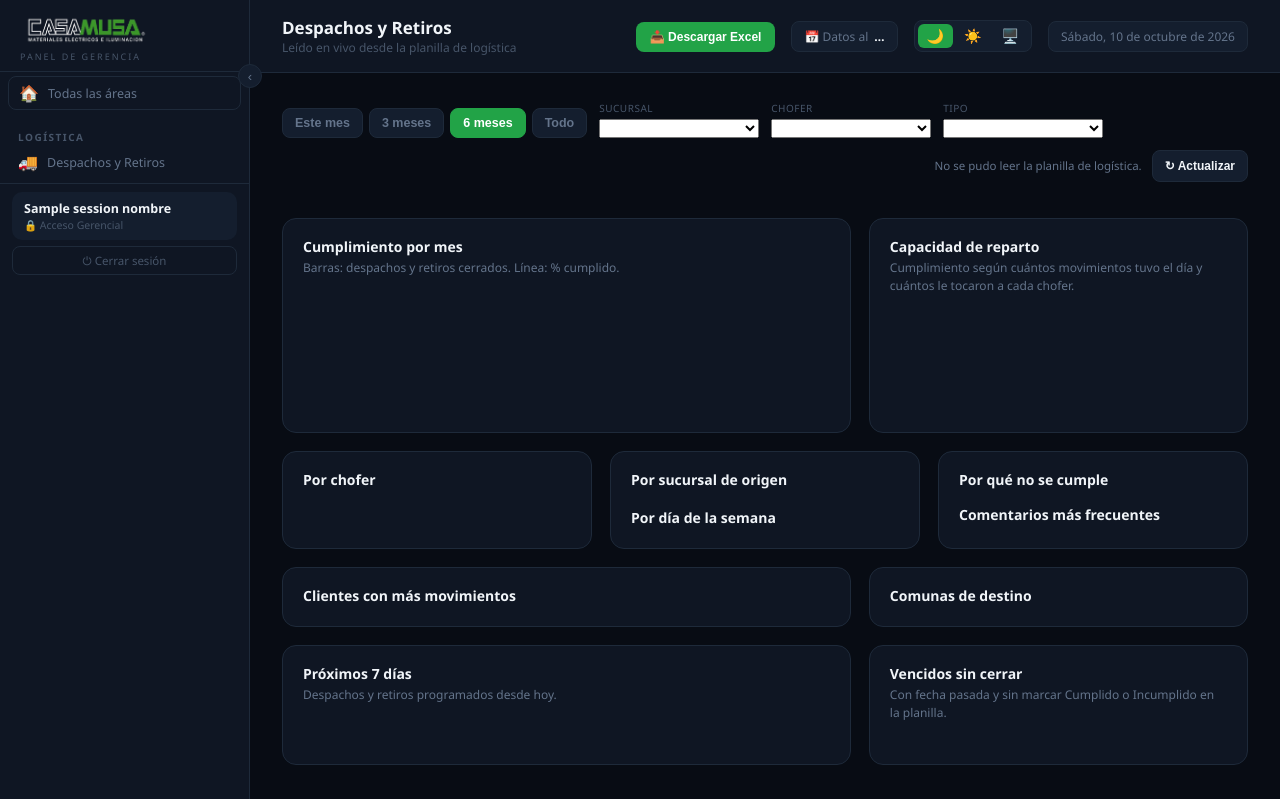
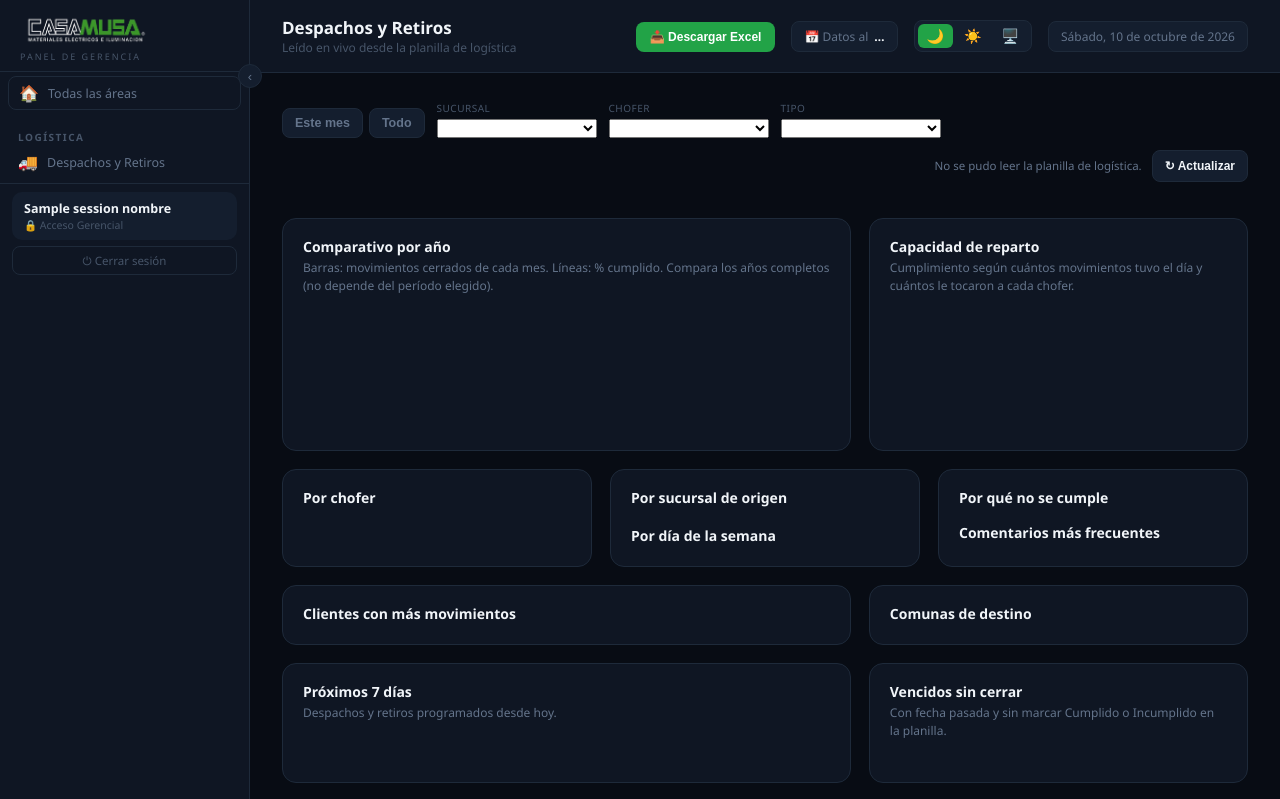
Before and after one commit to dsj874-bot/dashboard-casamusa, a Flask app: template templates/logistica.html in a window 1280 px wide. Shown: the top 799 px of the page. Run offline with Flask 3, Linux system fonts and the light colour scheme; the template is opened without the code that fills it: most values are stand-ins (such as "Sample title", 1, 10 or a date in 2020); lists and menus that the app fills with data are empty; parts of the project's set-up code (start-up, migrations or seed data) failed here and were passed over; some libraries are stand-ins or nearby versions.

Commit message:
Logistica: comparativo por año (ene-dic) y periodo por año
El grafico compara los años completos mes a mes (barras de movimientos y
lineas de % cumplido por año); el periodo se elige por año (por defecto
el actual), ademas de Este mes y Todo.

Co-Authored-By: Claude Opus 5.5 <noreply@anthropic.com>

```diff
--- a/data_loader_logistica.py
+++ b/data_loader_logistica.py
@@ -102,6 +102,28 @@ def get_panel_logistica(desde=None, hasta=None, sucursal=None, chofer=None, tipo
         "max_fecha": df["fecha"].max().date().isoformat() if len(df) else None,
     }
 
+    opciones["anos"] = sorted({int(a) for a in df["fecha"].dt.year.dropna().unique()}, reverse=True)
+
+    # Comparativo por año (enero a diciembre): respeta sucursal/chofer/tipo
+    # pero no el periodo, para comparar siempre los años completos.
+    base = df
+    if sucursal:
+        base = base[base["sucursal"].isin(sucursal)]
+    if chofer:
+        base = base[base["chofer"].isin(chofer)]
+    if tipo:
+        base = base[base["tipo"].isin(tipo)]
+    bc = base[base["cumplimiento"].isin(["Cumplido", "Incumplido"])]
+    por_ano = {}
+    for (a, m), g in bc.groupby([bc["fecha"].dt.year, bc["fecha"].dt.month]):
+        ok = int(g["cumplimiento"].eq("Cumplido").sum())
+        por_ano.setdefault(int(a), {})[int(m)] = {"total": int(len(g)), "ok": ok, "pct": _pct(ok, len(g))}
+    anual = []
+    for a in sorted(por_ano):
+        tot = sum(x["total"] for x in por_ano[a].values())
+        ok = sum(x["ok"] for x in por_ano[a].values())
+        anual.append({"ano": a, "meses": [por_ano[a].get(m) for m in range(1, 13)], "total": tot, "pct": _pct(ok, tot)})
+
     if desde:
         df = df[df["fecha"] >= pd.Timestamp(desde)]
     if hasta:
@@ -200,6 +222,8 @@ def get_panel_logistica(desde=None, hasta=None, sucursal=None, chofer=None, tipo
             "proximos_7d": int(len(proximos)),
         },
         "mensual": mensual,
+        "anual": anual,
+        "meses_nombre": [MESES_ES[m] for m in range(1, 13)],
         "capacidad": capacidad,
         "por_chofer_dia": por_chofer_dia,
         "choferes": agrupar("chofer"),
--- a/templates/logistica.html
+++ b/templates/logistica.html
@@ -74,8 +74,7 @@
 <div class="lg-barra">
   <div class="lg-rangos" id="rangos" role="group" aria-label="Período">
     <button type="button" class="lg-rango" data-r="mes">Este mes</button>
-    <button type="button" class="lg-rango" data-r="3">3 meses</button>
-    <button type="button" class="lg-rango activo" data-r="6">6 meses</button>
+    <span id="rangos-anos" style="display:contents"></span>
     <button type="button" class="lg-rango" data-r="todo">Todo</button>
   </div>
   <div class="lg-filtro"><label for="f-sucursal">Sucursal</label><select id="f-sucursal"></select></div>
@@ -91,8 +90,8 @@
 
 <div class="lg-grid">
   <div class="lg-card">
-    <div class="lg-card-titulo">Cumplimiento por mes</div>
-    <div class="lg-card-sub">Barras: despachos y retiros cerrados. Línea: % cumplido.</div>
+    <div class="lg-card-titulo">Comparativo por año</div>
+    <div class="lg-card-sub">Barras: movimientos cerrados de cada mes. Líneas: % cumplido. Compara los años completos (no depende del período elegido).</div>
     <canvas id="chart-mensual" height="120"></canvas>
   </div>
   <div class="lg-card">
@@ -161,14 +160,13 @@ const fmtP = v => v == null ? '—' : Number(v).toLocaleString('es-CL', { minimu
 const tono = v => v == null ? '' : v >= 95 ? 'alto' : v >= 90 ? 'medio' : 'bajo';
 const fmtF = iso => iso ? iso.split('-').reverse().join('-') : '—';
 const css = v => getComputedStyle(document.documentElement).getPropertyValue(v).trim();
-let rango = '6', filtrosListos = false, chart = null;
+let rango = String(new Date().getFullYear()), filtrosListos = false, chart = null;
 
 function fechasRango() {
   const hoy = new Date(); const iso = d => d.toISOString().slice(0, 10);
   if (rango === 'todo') return {};
   if (rango === 'mes') return { desde: iso(new Date(hoy.getFullYear(), hoy.getMonth(), 1)) };
-  const d = new Date(hoy.getFullYear(), hoy.getMonth() - (Number(rango) - 1), 1);
-  return { desde: iso(d) };
+  return { desde: rango + '-01-01', hasta: rango + '-12-31' };   // un año completo
 }
 
 function qs(forzar) {
@@ -201,6 +199,10 @@ async function cargar(forzar) {
         sel.innerHTML = vals.map(([v, t]) => `<option value="${esc(v)}">${esc(t)}</option>`).join('');
         initMultiSelect(sel); sel.addEventListener('change', () => cargar());
       });
+      // Botones de año, del mas reciente al mas antiguo
+      document.getElementById('rangos-anos').innerHTML = d.opciones.anos.map(a =>
+        `<button type="button" class="lg-rango${String(a) === rango ? ' activo' : ''}" data-r="${a}">${a}</button>`).join('');
+      enlazarRangos();
       filtrosListos = true;
     }
     document.getElementById('leido').innerHTML = `Planilla leída ${d.leido_en}<br>${fmtN(d.total_planilla)} registros · ${fmtF(d.opciones.min_fecha)} al ${fmtF(d.opciones.max_fecha)}`;
@@ -219,23 +221,27 @@ function pintar(d) {
     <div class="lg-kpi"><div class="lg-kpi-label">Incumplidos</div><div class="lg-kpi-valor ${k.incumplidos ? 'bajo' : ''}">${fmtN(k.incumplidos)}</div><div class="lg-kpi-sub">promedio ${fmtN(k.promedio_diario)} movimientos por día</div></div>
     <div class="lg-kpi"><div class="lg-kpi-label">Próximos 7 días</div><div class="lg-kpi-valor">${fmtN(k.proximos_7d)}</div><div class="lg-kpi-sub">${k.vencidos ? `<span class="t-bajo">${fmtN(k.vencidos)} vencidos sin cerrar</span>` : 'sin vencidos pendientes'}</div></div>`;
 
-  // Grafico mensual
+  // Comparativo por año: el año mas reciente en verde y linea solida
   if (chart) chart.destroy();
+  const colores = [css('--accent'), css('--blue'), css('--muted2')];
+  const anos = [...d.anual].reverse();
+  const datasets = [];
+  anos.forEach((a, i) => {
+    const c = colores[i] || css('--muted');
+    datasets.push({ type: 'bar', label: 'Movimientos ' + a.ano, data: a.meses.map(m => m ? m.total : null),
+      backgroundColor: c, yAxisID: 'y', borderRadius: 3, order: 2 });
+    datasets.push({ type: 'line', label: '% cumplido ' + a.ano + ' (' + fmtP(a.pct) + ')', data: a.meses.map(m => m ? m.pct : null),
+      borderColor: i ? css('--muted2') : css('--amber'), backgroundColor: i ? css('--muted2') : css('--amber'),
+      borderDash: i ? [5, 4] : [], yAxisID: 'y2', tension: .25, pointRadius: 3, order: 1 });
+  });
   chart = new Chart(document.getElementById('chart-mensual'), {
-    data: {
-      labels: d.mensual.map(m => m.mes),
-      datasets: [
-        { type: 'bar', label: 'Despachos', data: d.mensual.map(m => m.despachos), backgroundColor: css('--accent'), stack: 's', yAxisID: 'y', borderRadius: 3 },
-        { type: 'bar', label: 'Retiros', data: d.mensual.map(m => m.retiros), backgroundColor: css('--blue'), stack: 's', yAxisID: 'y', borderRadius: 3 },
-        { type: 'line', label: '% cumplido', data: d.mensual.map(m => m.pct), borderColor: css('--amber'), backgroundColor: css('--amber'), yAxisID: 'y2', tension: .25, pointRadius: 3 },
-      ],
-    },
+    data: { labels: d.meses_nombre, datasets },
     options: {
       responsive: true, interaction: { mode: 'index', intersect: false },
       plugins: { legend: { labels: { color: css('--muted2'), boxWidth: 12 } } },
       scales: {
-        x: { stacked: true, ticks: { color: css('--muted2') }, grid: { display: false } },
-        y: { stacked: true, ticks: { color: css('--muted2') }, grid: { color: css('--border') } },
+        x: { ticks: { color: css('--muted2') }, grid: { display: false } },
+        y: { ticks: { color: css('--muted2') }, grid: { color: css('--border') } },
         y2: { position: 'right', min: 70, max: 100, ticks: { color: css('--amber'), callback: v => v + '%' }, grid: { display: false } },
       },
     },
@@ -273,10 +279,13 @@ function pintar(d) {
   document.getElementById('avisos').innerHTML = av.length ? 'Para mejorar la planilla: ' + av.join(' · ') : '';
 }
 
-document.querySelectorAll('.lg-rango').forEach(b => b.onclick = () => {
-  document.querySelectorAll('.lg-rango').forEach(x => x.classList.remove('activo'));
-  b.classList.add('activo'); rango = b.dataset.r; cargar();
-});
+function enlazarRangos() {
+  document.querySelectorAll('.lg-rango').forEach(b => b.onclick = () => {
+    document.querySelectorAll('.lg-rango').forEach(x => x.classList.remove('activo'));
+    b.classList.add('activo'); rango = b.dataset.r; cargar();
+  });
+}
+enlazarRangos();
 document.getElementById('btn-recarga').onclick = () => cargar(true);
 cargar();
 </script>
```
